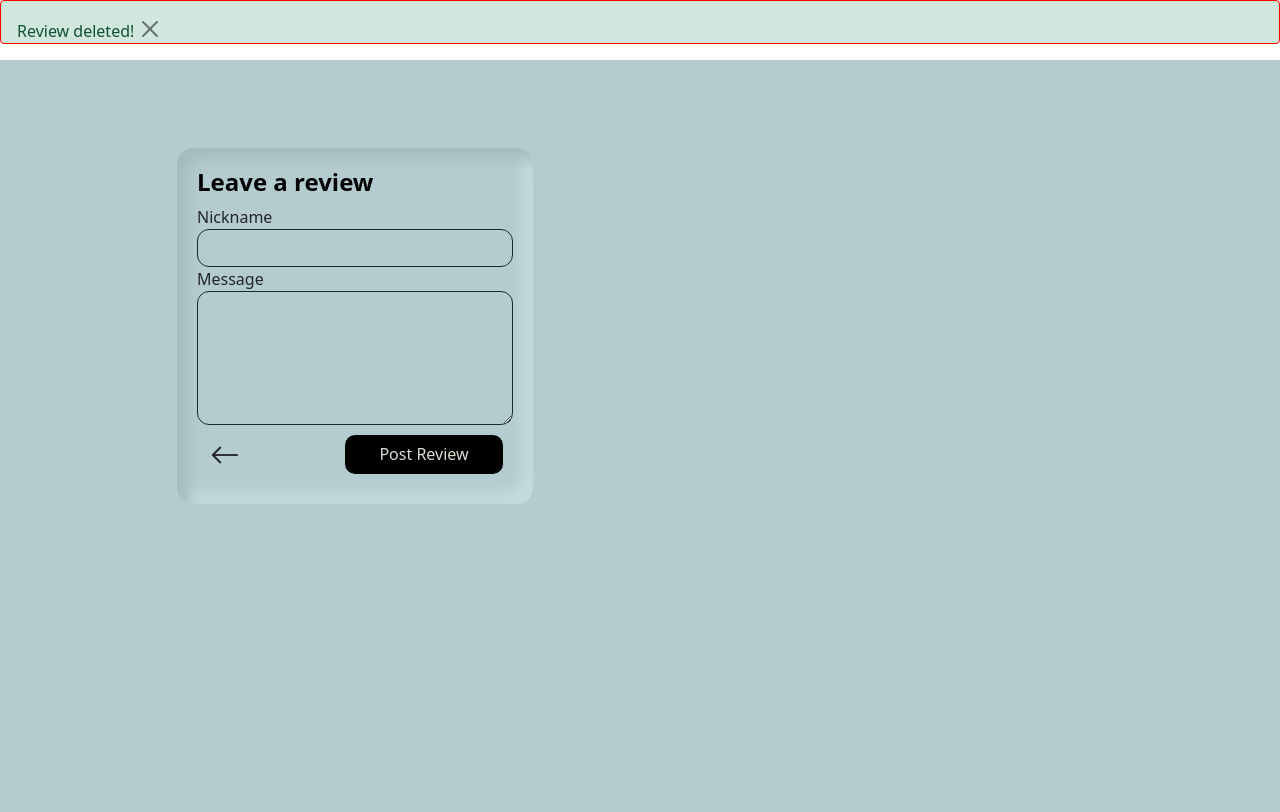
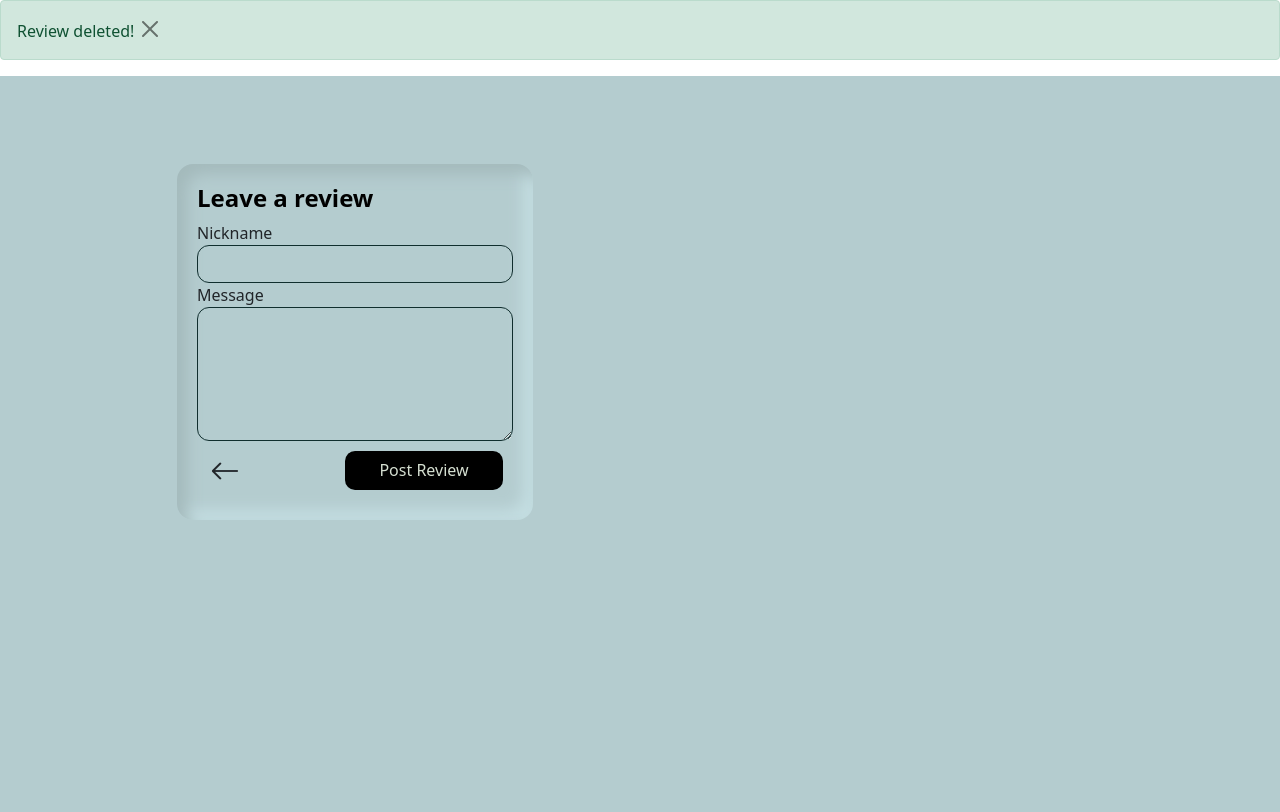
Before and after one commit to Kisavi/Safari-Tours, a Flask app: page /delete/1 in a window 1280 px wide. Shown: the part 56-868 px from the top of the page. Before the commit the page ends 560 px from the top, so only its background shows below. Run offline with Flask 2, Linux system fonts and the light colour scheme; a user stored in the database is signed in; tables that the repository leaves empty hold one stand-in row (values such as "Sample post"); data that the repository does not hold is empty; some libraries are stand-ins or nearby versions.

Commit message:
remove border to flashed message

```diff
--- a/app/static/css/navbar.css
+++ b/app/static/css/navbar.css
@@ -7,8 +7,3 @@
     border-radius: 0.5em;
     box-shadow: inset 9.91px 9.91px 15px #C2CBCD, inset -9.91px -9.91px 15px #E8F3F5;
   }
-
-  .alert {
-  padding-bottom: 0 !important;
-  border: 1px solid red;
-  }
```
